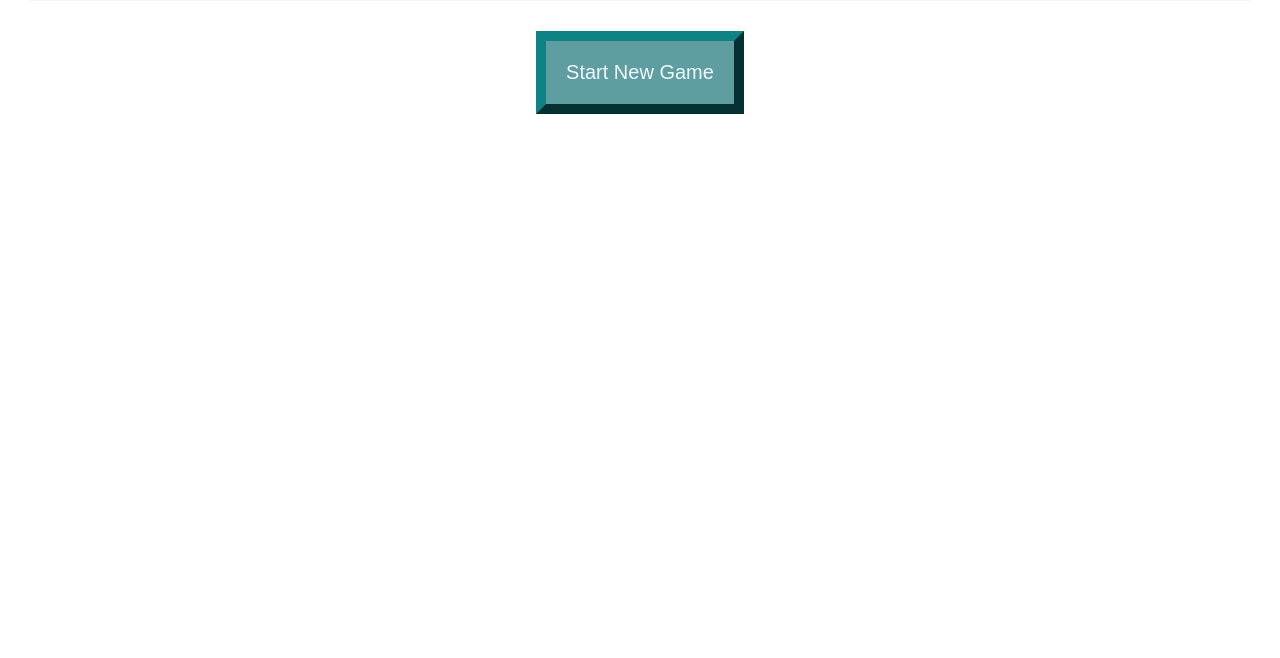
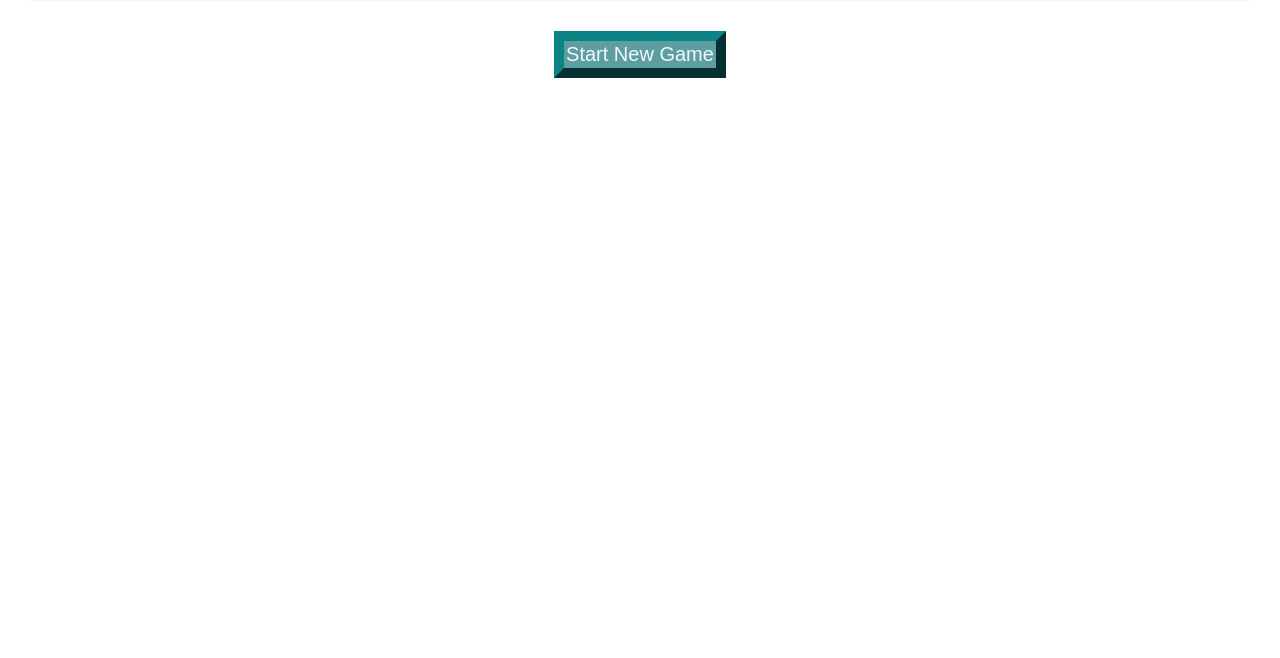
Before and after one commit to mongi3/webgame, a plain HTML site: page index.html in a window 1280 px wide. Shown: the part 142-800 px from the top of the page. Drawn offline with nearby package versions, Linux system fonts and the light colour scheme.

Commit message:
start button smaller

```diff
--- a/styles/gamestyle.css
+++ b/styles/gamestyle.css
@@ -9,6 +9,9 @@ body{
     padding: 1px;
     margin: 20px;
     border: 10px double aliceblue;
+}
+.startgame{
+    padding: 2px;
 }
 button {
     background-color: cadetblue;
```
